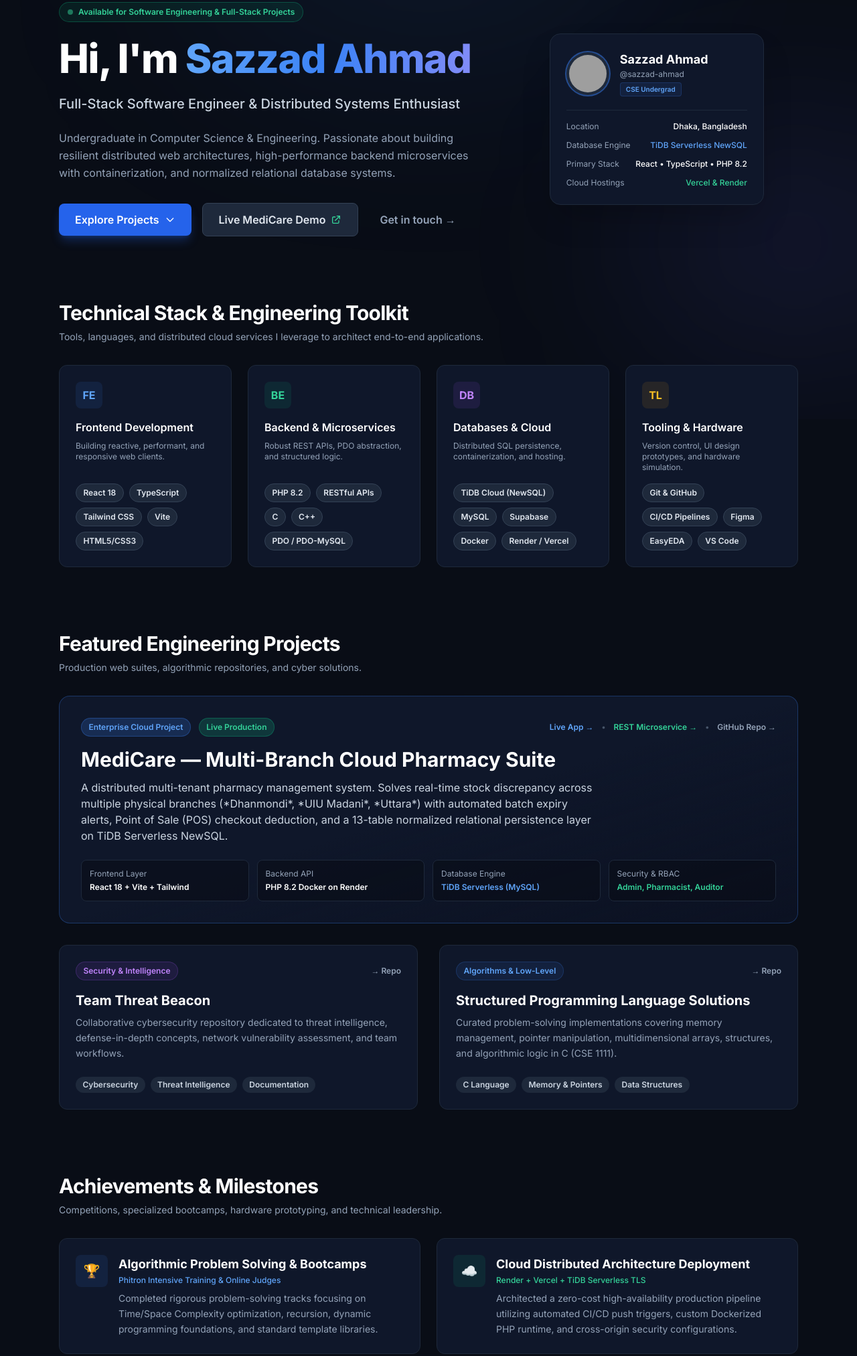
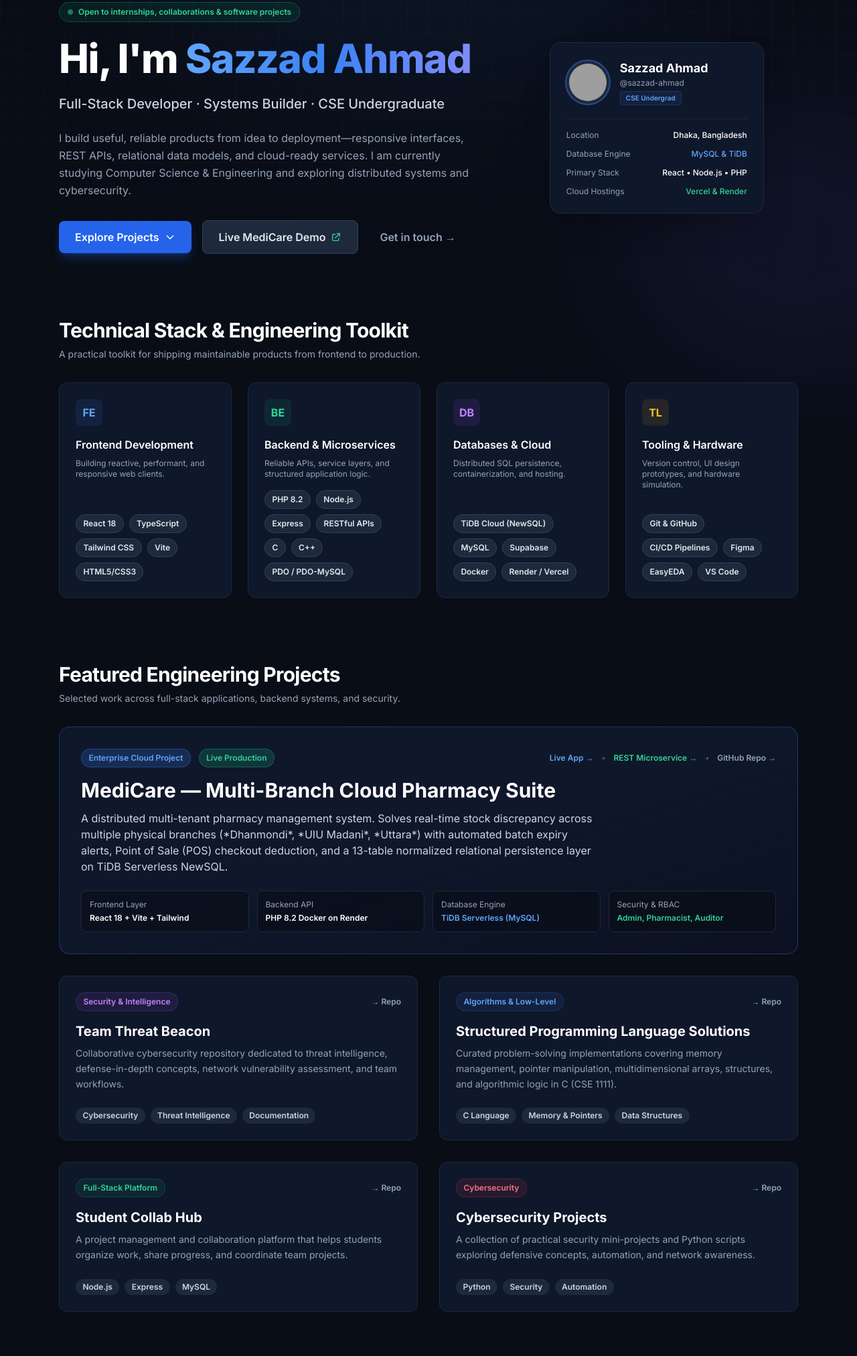
Before and after one commit to sazzad-ahmad/sazzad-ahmad.github.io, a plain HTML site: page index.html in a window 1280 px wide. Shown: the part 174-2199 px from the top of the page at 67% size. Drawn offline with nearby package versions, Linux system fonts and the light colour scheme; grey boxes are pictures that could not be loaded.

Commit message:
Refresh portfolio profile and projects
Co-authored-by: copilot-swe-agent[bot] <198982749+Copilot@users.noreply.github.com>

```diff
--- a/index.html
+++ b/index.html
@@ -4,10 +4,10 @@
   <meta charset="UTF-8" />
   <meta name="viewport" content="width=device-width, initial-scale=1.0" />
   <title>Sazzad Ahmad | Full-Stack Software Engineer & Systems Developer</title>
-  <meta name="description" content="Portfolio of Sazzad Ahmad - CSE Undergraduate, Full-Stack Engineer, and Distributed Systems Builder." />
+  <meta name="description" content="Sazzad Ahmad is a full-stack developer and CSE undergraduate building practical web products, backend systems, and security tools." />
   <meta name="theme-color" content="#090d16" />
   <meta property="og:title" content="Sazzad Ahmad | Full-Stack Software Engineer" />
-  <meta property="og:description" content="Full-stack engineer building resilient web applications and distributed systems." />
+  <meta property="og:description" content="Full-stack developer building practical web products, backend systems, and security tools." />
   <meta property="og:type" content="website" />
   <meta property="og:url" content="https://sazzad-ahmad.github.io/" />
   <meta name="twitter:card" content="summary" />
@@ -80,6 +80,12 @@
       font-size: 0.75rem;
       font-weight: 600;
     }
+    .hero-grid {
+      background-image: linear-gradient(rgba(96, 165, 250, 0.06) 1px, transparent 1px),
+        linear-gradient(90deg, rgba(96, 165, 250, 0.06) 1px, transparent 1px);
+      background-size: 32px 32px;
+      mask-image: linear-gradient(to bottom, black, transparent 82%);
+    }
     @media (prefers-reduced-motion: reduce) {
       html {
         scroll-behavior: auto;
@@ -97,6 +103,7 @@
 
   <!-- Ambient Background Glow -->
   <div class="fixed inset-0 overflow-hidden pointer-events-none -z-10">
+    <div class="hero-grid absolute inset-0"></div>
     <div class="absolute -top-40 left-1/2 -translate-x-1/2 w-[700px] h-[400px] bg-brand-500/10 blur-[140px] rounded-full"></div>
     <div class="absolute top-[45%] -right-40 w-[500px] h-[350px] bg-indigo-500/10 blur-[130px] rounded-full"></div>
   </div>
@@ -149,7 +156,7 @@
       <div class="space-y-6 md:w-3/5">
         <div class="inline-flex items-center gap-2 px-3 py-1.5 rounded-full bg-emerald-500/10 border border-emerald-500/30 text-emerald-400 text-xs font-semibold">
           <span class="w-2 h-2 rounded-full bg-emerald-400 animate-pulse"></span>
-          Available for Software Engineering & Full-Stack Projects
+          Open to internships, collaborations & software projects
         </div>
 
         <h1 class="text-4xl sm:text-6xl font-extrabold text-white tracking-tight leading-[1.15]">
@@ -157,11 +164,11 @@
         </h1>
 
         <p class="text-xl font-medium text-slate-300">
-          Full-Stack Software Engineer & Distributed Systems Enthusiast
+          Full-Stack Developer · Systems Builder · CSE Undergraduate
         </p>
 
         <p class="text-slate-400 text-base leading-relaxed">
-          Undergraduate in Computer Science & Engineering. Passionate about building resilient distributed web architectures, high-performance backend microservices with containerization, and normalized relational database systems.
+          I build useful, reliable products from idea to deployment—responsive interfaces, REST APIs, relational data models, and cloud-ready services. I am currently studying Computer Science & Engineering and exploring distributed systems and cybersecurity.
         </p>
 
         <div class="flex flex-wrap items-center gap-4 pt-2">
@@ -184,7 +191,7 @@
         <div class="relative w-72 sm:w-80 p-6 rounded-2xl bg-cardBg border border-cardBorder shadow-2xl glow-border transition group">
           <div class="flex items-center gap-4 mb-5">
             <div class="w-16 h-16 rounded-full ring-2 ring-brand-500/50 p-1 overflow-hidden bg-slate-800">
-              <img src="https://avatars.githubusercontent.com/u/150162590?v=4" alt="Sazzad Ahmad" width="64" height="64" loading="eager" class="w-full h-full object-cover rounded-full" onerror="this.remove()" />
+              <img src="https://avatars.githubusercontent.com/u/199401594?v=4" alt="Sazzad Ahmad" width="64" height="64" loading="eager" class="w-full h-full object-cover rounded-full" onerror="this.remove()" />
             </div>
             <div>
               <h3 class="text-white font-bold text-lg">Sazzad Ahmad</h3>
@@ -200,11 +207,11 @@
             </div>
             <div class="flex justify-between items-center">
               <span class="text-slate-400">Database Engine</span>
-              <span class="font-medium text-brand-400">TiDB Serverless NewSQL</span>
+              <span class="font-medium text-brand-400">MySQL & TiDB</span>
             </div>
             <div class="flex justify-between items-center">
               <span class="text-slate-400">Primary Stack</span>
-              <span class="font-medium text-white">React • TypeScript • PHP 8.2</span>
+              <span class="font-medium text-white">React • Node.js • PHP</span>
             </div>
             <div class="flex justify-between items-center">
               <span class="text-slate-400">Cloud Hostings</span>
@@ -219,7 +226,7 @@
     <section id="skills" class="space-y-8">
       <div>
         <h2 class="text-3xl font-bold text-white tracking-tight">Technical Stack & Engineering Toolkit</h2>
-        <p class="text-slate-400 text-sm mt-2">Tools, languages, and distributed cloud services I leverage to architect end-to-end applications.</p>
+        <p class="text-slate-400 text-sm mt-2">A practical toolkit for shipping maintainable products from frontend to production.</p>
       </div>
 
       <div class="grid grid-cols-1 sm:grid-cols-2 lg:grid-cols-4 gap-6">
@@ -244,10 +251,12 @@
           <div>
             <div class="w-10 h-10 rounded-lg bg-emerald-500/10 text-emerald-400 flex items-center justify-center font-bold mb-4">BE</div>
             <h3 class="font-semibold text-white text-base mb-2">Backend & Microservices</h3>
-            <p class="text-slate-400 text-xs mb-4">Robust REST APIs, PDO abstraction, and structured logic.</p>
+            <p class="text-slate-400 text-xs mb-4">Reliable APIs, service layers, and structured application logic.</p>
           </div>
           <div class="flex flex-wrap gap-2">
             <span class="badge-pill bg-slate-800 text-slate-200 border border-slate-700">PHP 8.2</span>
+            <span class="badge-pill bg-slate-800 text-slate-200 border border-slate-700">Node.js</span>
+            <span class="badge-pill bg-slate-800 text-slate-200 border border-slate-700">Express</span>
             <span class="badge-pill bg-slate-800 text-slate-200 border border-slate-700">RESTful APIs</span>
             <span class="badge-pill bg-slate-800 text-slate-200 border border-slate-700">C</span>
             <span class="badge-pill bg-slate-800 text-slate-200 border border-slate-700">C++</span>
@@ -293,7 +302,7 @@
     <section id="projects" class="space-y-8">
       <div>
         <h2 class="text-3xl font-bold text-white tracking-tight">Featured Engineering Projects</h2>
-        <p class="text-slate-400 text-sm mt-2">Production web suites, algorithmic repositories, and cyber solutions.</p>
+        <p class="text-slate-400 text-sm mt-2">Selected work across full-stack applications, backend systems, and security.</p>
       </div>
 
       <div class="grid grid-cols-1 md:grid-cols-2 gap-8">
@@ -383,6 +392,44 @@
           </div>
         </div>
 
+        <!-- CARD 4: Student Collab Hub -->
+        <div class="bg-cardBg border border-cardBorder rounded-xl p-6 glow-border transition flex flex-col justify-between">
+          <div>
+            <div class="flex items-center justify-between mb-4">
+              <span class="badge-pill bg-emerald-500/10 text-emerald-400 border border-emerald-500/20">Full-Stack Platform</span>
+              <a href="https://github.com/sazzad-ahmad/student-collab-hub" target="_blank" rel="noopener noreferrer" class="text-slate-400 hover:text-white text-xs font-semibold">&rarr; Repo</a>
+            </div>
+            <h3 class="text-xl font-bold text-white">Student Collab Hub</h3>
+            <p class="text-slate-400 text-sm mt-2 leading-relaxed">
+              A project management and collaboration platform that helps students organize work, share progress, and coordinate team projects.
+            </p>
+          </div>
+          <div class="mt-6 flex flex-wrap gap-2 text-xs">
+            <span class="badge-pill bg-slate-800 text-slate-300">Node.js</span>
+            <span class="badge-pill bg-slate-800 text-slate-300">Express</span>
+            <span class="badge-pill bg-slate-800 text-slate-300">MySQL</span>
+          </div>
+        </div>
+
+        <!-- CARD 5: CyberSecurity Projects -->
+        <div class="bg-cardBg border border-cardBorder rounded-xl p-6 glow-border transition flex flex-col justify-between">
+          <div>
+            <div class="flex items-center justify-between mb-4">
+              <span class="badge-pill bg-rose-500/10 text-rose-400 border border-rose-500/20">Cybersecurity</span>
+              <a href="https://github.com/sazzad-ahmad/CyberSecurity-Projects" target="_blank" rel="noopener noreferrer" class="text-slate-400 hover:text-white text-xs font-semibold">&rarr; Repo</a>
+            </div>
+            <h3 class="text-xl font-bold text-white">Cybersecurity Projects</h3>
+            <p class="text-slate-400 text-sm mt-2 leading-relaxed">
+              A collection of practical security mini-projects and Python scripts exploring defensive concepts, automation, and network awareness.
+            </p>
+          </div>
+          <div class="mt-6 flex flex-wrap gap-2 text-xs">
+            <span class="badge-pill bg-slate-800 text-slate-300">Python</span>
+            <span class="badge-pill bg-slate-800 text-slate-300">Security</span>
+            <span class="badge-pill bg-slate-800 text-slate-300">Automation</span>
+          </div>
+        </div>
+
       </div>
     </section>
 
@@ -458,7 +505,7 @@
     <section id="contact" class="bg-cardBg border border-cardBorder rounded-2xl p-8 sm:p-12 text-center space-y-6">
       <h2 class="text-3xl sm:text-4xl font-extrabold text-white tracking-tight">Let's Connect & Collaborate</h2>
       <p class="text-slate-400 text-sm sm:text-base max-w-xl mx-auto">
-        Whether you have an interesting software project, internship opportunity, or want to discuss distributed architectures—feel free to drop an email or connect on LinkedIn!
+        Interested in working together, discussing a project, or sharing ideas about software engineering? I would love to hear from you.
       </p>
 
       <div class="flex flex-wrap items-center justify-center gap-4 pt-2">
@@ -483,7 +530,7 @@
 
   <!-- Clean Minimalist Footer -->
   <footer class="border-t border-cardBorder max-w-6xl mx-auto px-6 py-8 flex flex-col sm:flex-row justify-between items-center gap-4 text-xs text-slate-500">
-    <p>© 2026 Sazzad Ahmad. Built with Tailwind CSS & Hosted via GitHub Pages.</p>
+    <p>© <span id="currentYear">2026</span> Sazzad Ahmad. Built with Tailwind CSS & hosted via GitHub Pages.</p>
     <div class="flex items-center space-x-6">
       <a href="https://github.com/sazzad-ahmad" target="_blank" rel="noopener noreferrer" class="hover:text-slate-300 transition">GitHub</a>
       <a href="https://www.linkedin.com/in/sazzad-ahmad-5026b527b" target="_blank" rel="noopener noreferrer" class="hover:text-slate-300 transition">LinkedIn</a>
@@ -536,6 +583,8 @@
         copyText.innerText = "Copy Address";
       }, 2000);
     });
+
+    document.getElementById("currentYear").textContent = new Date().getFullYear();
   </script>
 </body>
 </html>
```
